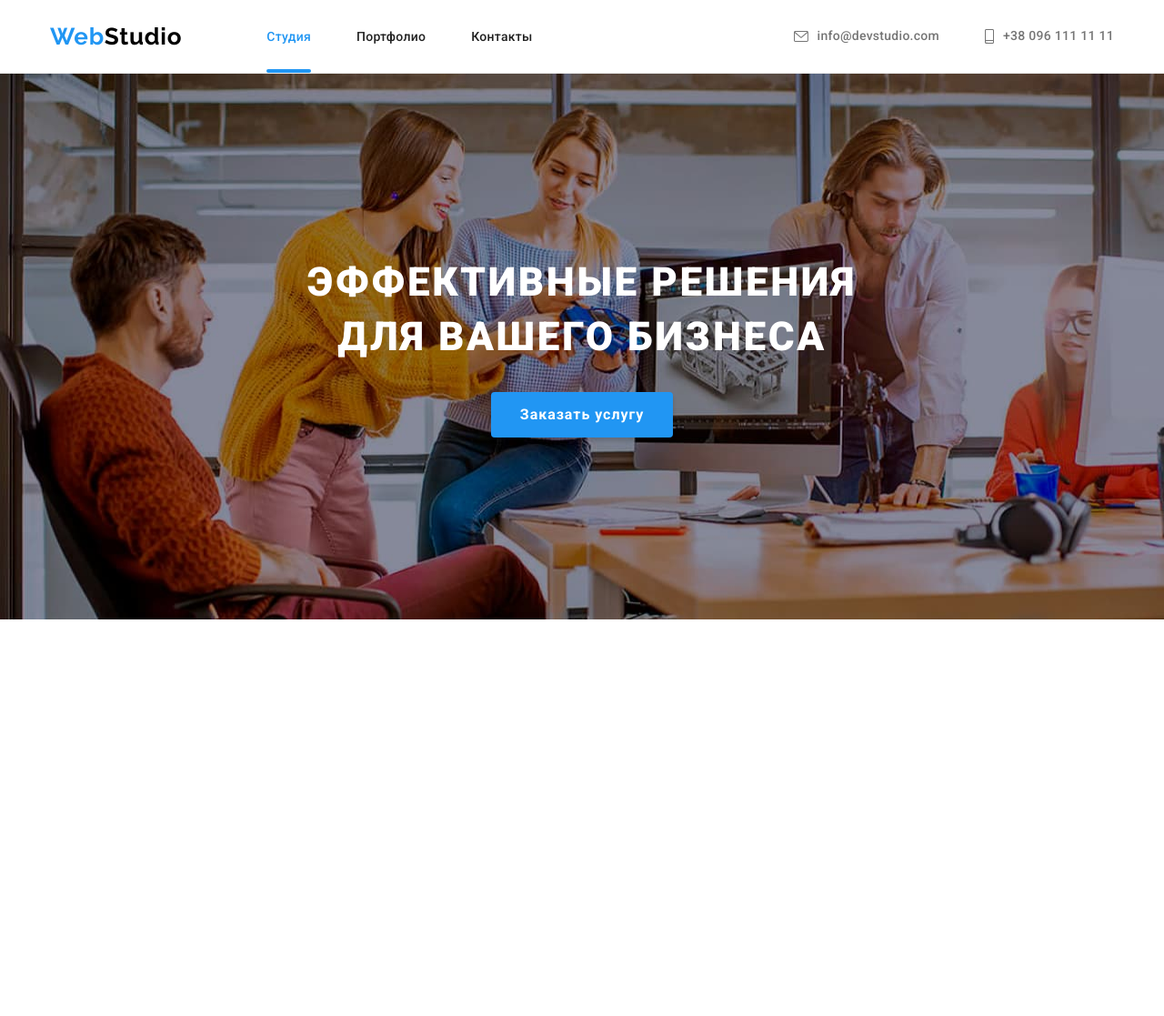
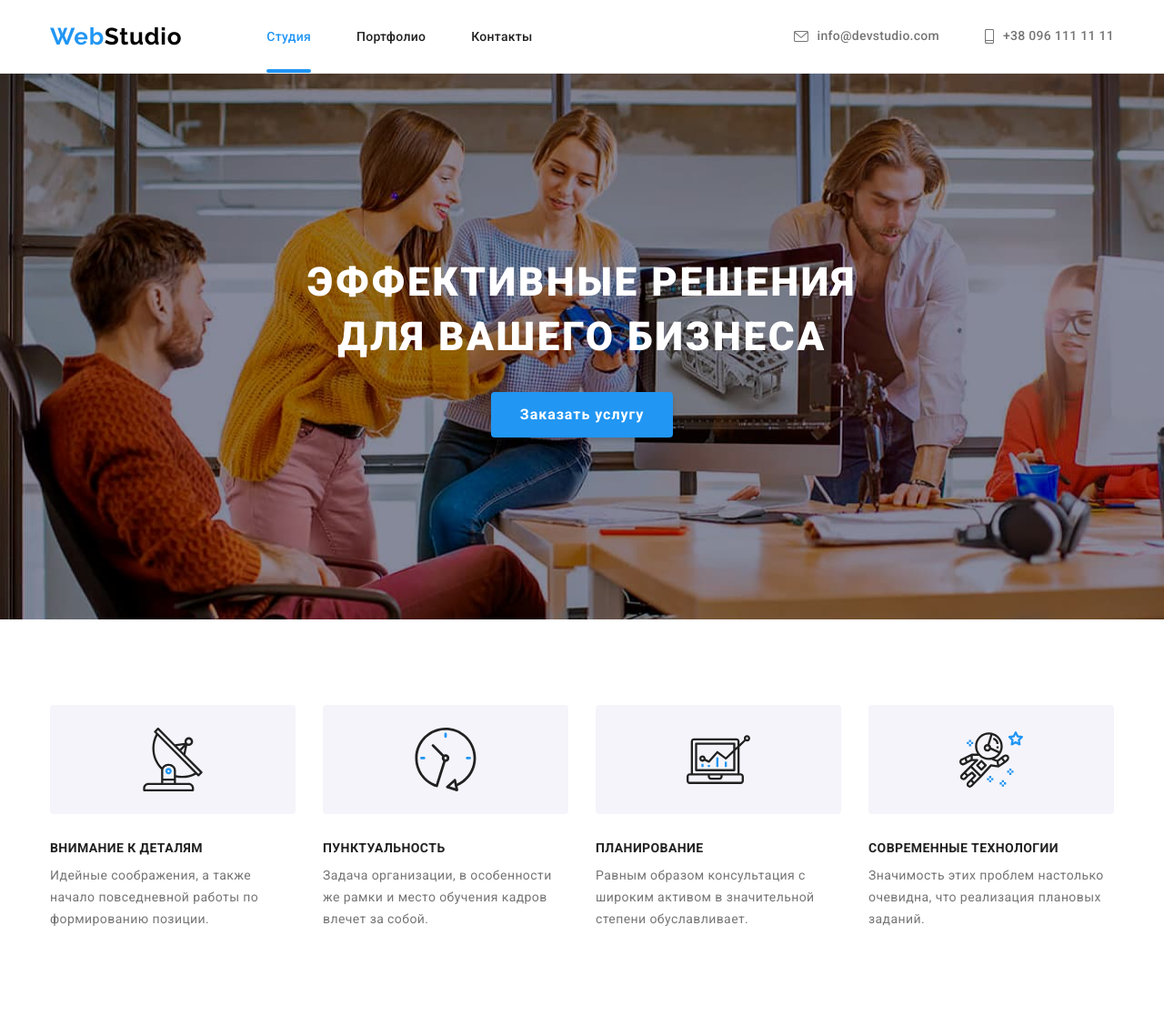
Before and after one commit to l-Bohdan-l/goit-markup-hw-08, a plain HTML site: page index.html in a window 1280 px wide. Shown: the whole page at 91% size. Before the commit the page ends 800 px from the top, so only its background shows below. Drawn offline with nearby package versions, Linux system fonts and the light colour scheme.

Commit message:
стили секции features

```diff
--- a/index.html
+++ b/index.html
@@ -109,7 +109,7 @@
             </div>
         </section>
         <!--Features-->
-        <!-- <section class="features section">
+        <section class="features section">
             <div class="container">
                 <h2 hidden>Особенности</h2>
                 <ul class="features-list list">
@@ -167,7 +167,7 @@
                     </li>
                 </ul>
             </div>
-        </section> -->
+        </section>
 
         <!--What we do-->
         <!-- <section class="what-we-do">
--- a/sass/layout/_features.scss
+++ b/sass/layout/_features.scss
@@ -1,10 +1,12 @@
 .features-list__suptitle {
   display: block;
+  text-align: center; ///////////////////////////////
   font-weight: 700;
   font-size: 14px;
   line-height: 1.14;
   letter-spacing: 0.03em;
   text-transform: uppercase;
+  margin-top: 30px; ////////////////////////////////////
   margin-bottom: 10px;
 }
 .features-list__suptitle-descritpion {
@@ -15,21 +17,71 @@
   color: var(--fifth-accent-color);
 }
 
-.features-list {
-  display: flex;
+.features-list__item {
+  margin-bottom: 30px;
 }
 
-.features-list__item:not(:last-child) {
-  margin-right: 30px;
+.features-list__item:last-child {
+  margin-bottom: 0px;
+}
+
+.features-list {
+  display: block;
 }
 
 .features-list__bg {
   display: flex;
   justify-content: center;
   align-items: center;
-  width: 270px;
   height: 120px;
   background: #f5f4fa;
   border-radius: 4px;
-  margin-bottom: 30px;
 }
+
+@media screen and (min-width: 768px) {
+  .features-list {
+    display: flex;
+    justify-content: space-between;
+    flex-wrap: wrap;
+    margin: 0;
+  }
+
+  .features-list__bg {
+    width: 354px;
+  }
+
+  .features-list__item {
+    max-width: 354px;
+  }
+
+  .features-list__item:nth-child(n + 3) {
+    margin-bottom: 0;
+  }
+
+  .features-list__suptitle {
+    text-align: left;
+  }
+}
+
+@media screen and (min-width: 1200px) {
+  .features-list {
+    display: flex;
+    flex-wrap: nowrap;
+  }
+
+  .features-list__item {
+    margin-bottom: 0;
+  }
+
+  .features-list__item:not(:last-child) {
+    margin-right: 30px;
+  }
+  .features-list__bg {
+    width: 270px;
+    margin-bottom: 30px;
+  }
+
+  .features-list__suptitle {
+    text-align: left;
+  }
+}
```
Also changed, not shown: css/main.css, css/main.min.css, 2 other files.
